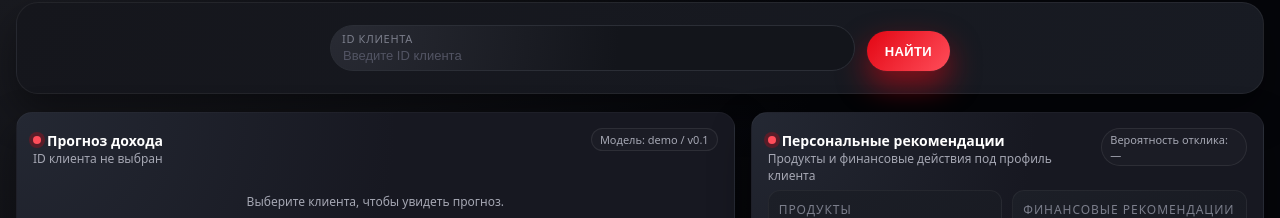
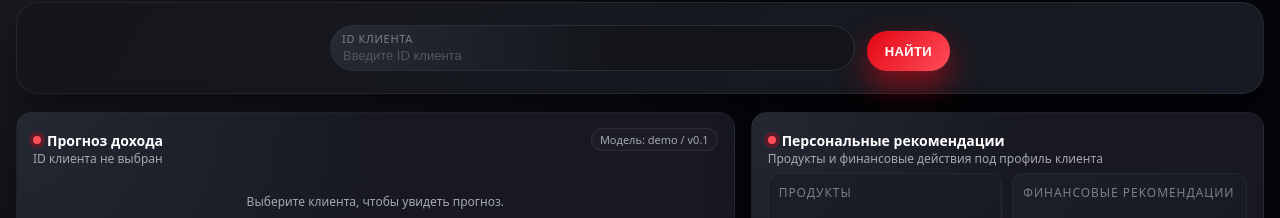
Before and after one commit to ev1lbald/AlphaBank_ML_Income_Prediction, a React (Vite) app in the folder frontend/: page / in a window 1280 px wide. Shown: the part 76-294 px from the top of the page. Built offline with nearby package versions, Linux system fonts and the light colour scheme; no server answers.

Commit message:
UI updates: Simplified search panel, updated recommendations placeholder, removed response score badge

```diff
--- a/frontend/src/components/Recommendations.jsx
+++ b/frontend/src/components/Recommendations.jsx
@@ -20,9 +20,9 @@ export default function Recommendations({ recommendations }) {
             Продукты и финансовые действия под профиль клиента
           </div>
         </div>
-        <div className="badge">
+        {/* <div className="badge">
           Вероятность отклика: {formatPercent(response_score)}
-        </div>
+        </div> */}
       </header>
 
       <div className="rec-columns">
```
